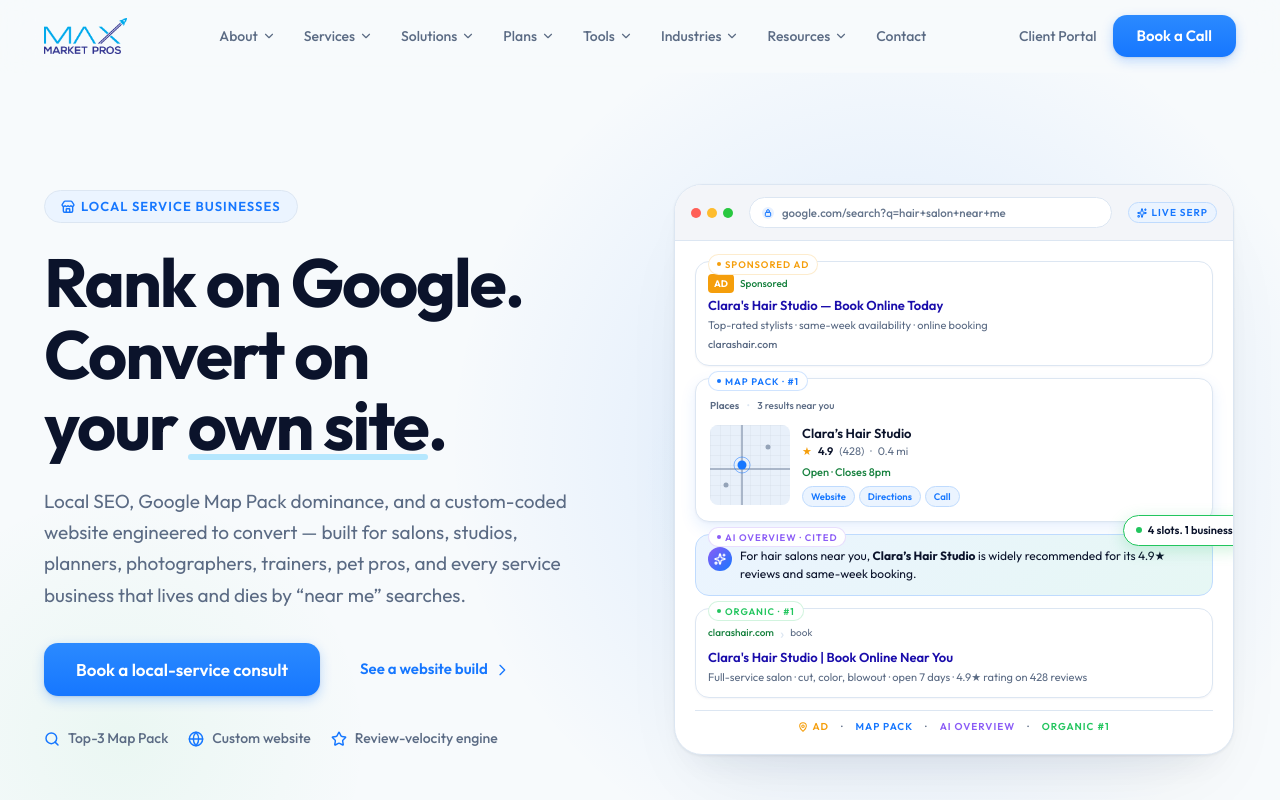
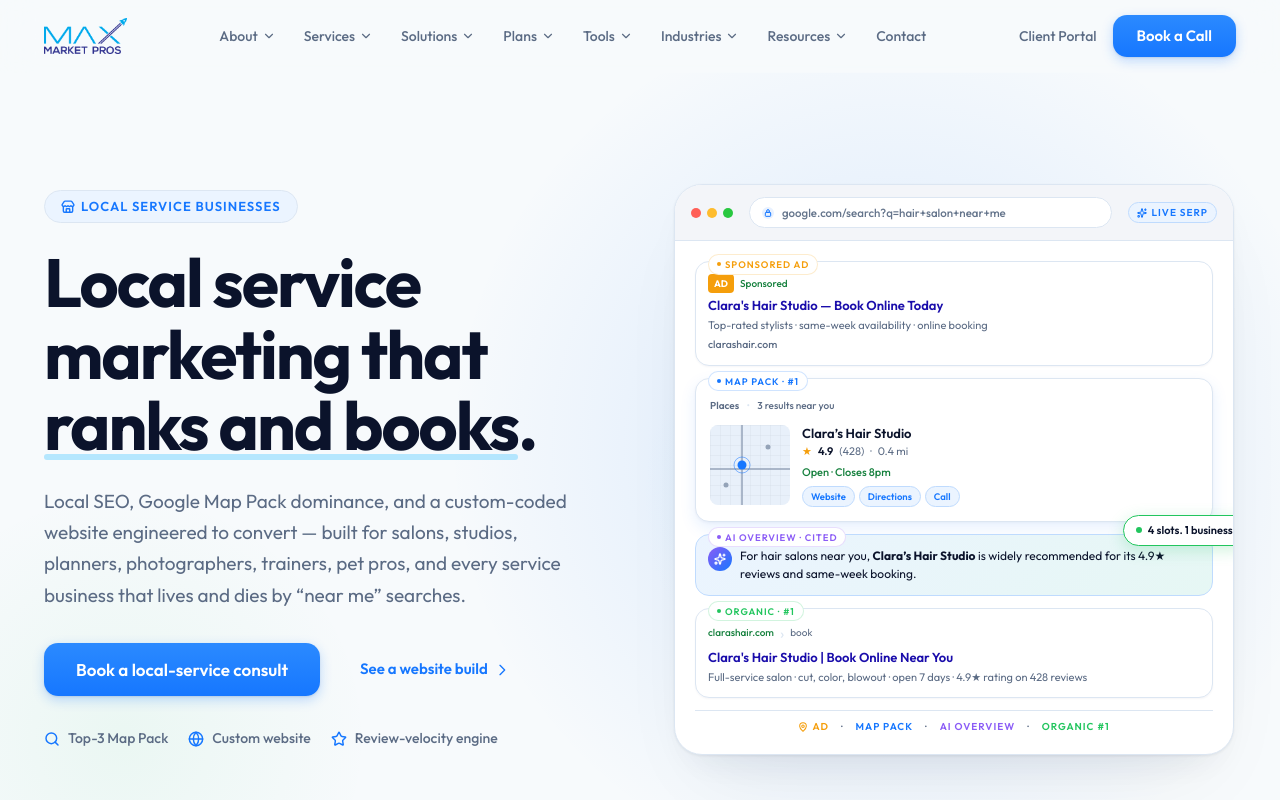
Before and after one commit to maxmarketpros/maxmarketwebsite, a Next.js app: page /industries/local-service in a window 1280 px wide. Shown: the top 800 px of the page. Built offline with nearby package versions, Linux system fonts and the light colour scheme.

Commit message:
Tighten /industries/local-service H1 for SEO and scannability
Co-Authored-By: Claude Opus 4.7 (1M context) <noreply@anthropic.com>

```diff
--- a/components/industries/local-service/lsvc-hero.tsx
+++ b/components/industries/local-service/lsvc-hero.tsx
@@ -43,9 +43,9 @@ export function LsvcHero() {
               className="mt-6 text-[42px] xs:text-[48px] sm:text-[58px] lg:text-[68px] font-bold leading-[1.05] tracking-[-0.025em] sm:tracking-[-0.03em] sm:text-balance"
               style={{ color: "var(--ink)" }}
             >
-              Rank on Google. Convert on{" "}
+              Local service marketing that{" "}
               <span className="whitespace-nowrap">
-                your <span className="accent-underline">own site</span>.
+                <span className="accent-underline">ranks and books</span>.
               </span>
             </h1>
 
```
